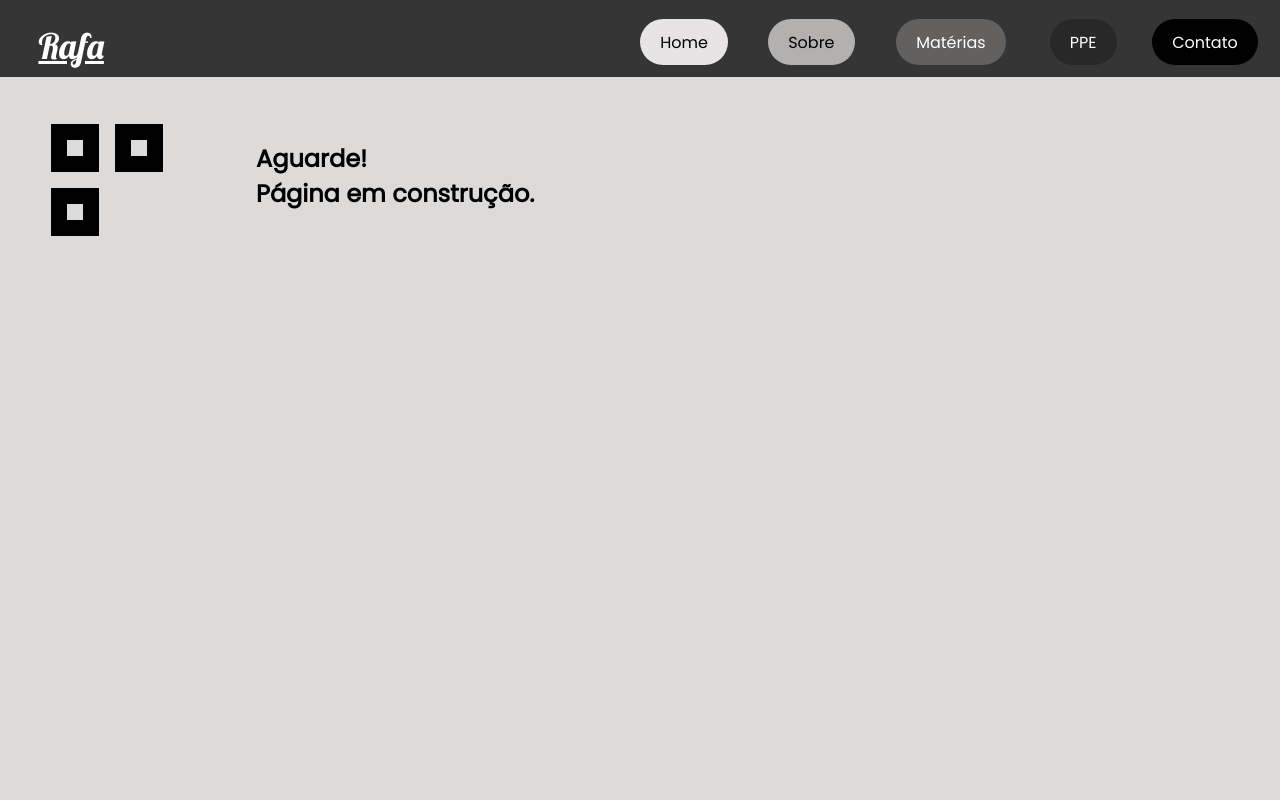
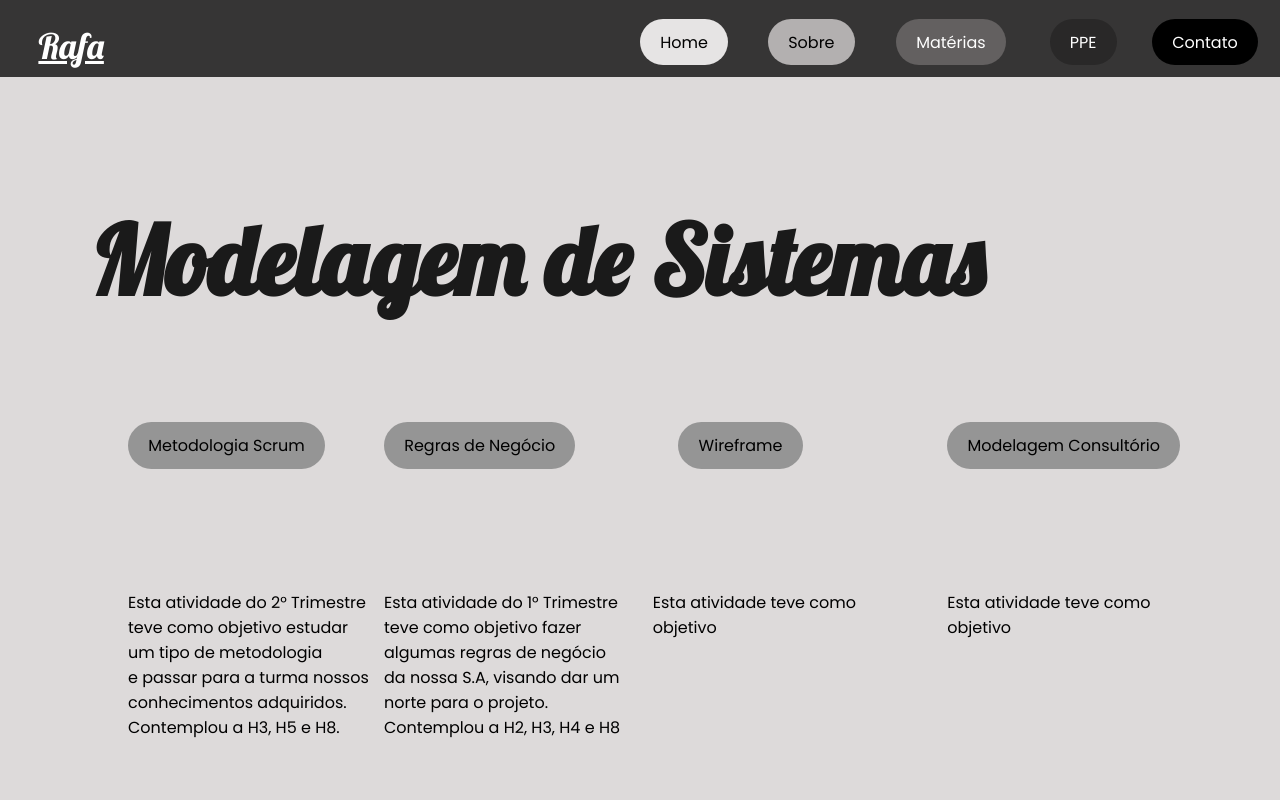
Before and after one commit to rafadondee/Ports, a React (Vite) app: page /tecnico in a window 1280 px wide. Shown: the top 800 px of the page. Built offline with nearby package versions, Linux system fonts and the light colour scheme; a web font is replaced by a local one.

Commit message:
Versão 3.0

```diff
--- a/src/index.css
+++ b/src/index.css
@@ -976,6 +976,7 @@ height: auto;
   left: 7%; /* Colocado no lado esquerdo */
   color: rgb(26, 26, 26);
 
+
 }
 
 
@@ -1062,7 +1063,7 @@ height: auto;
   font-size: 100%;
   font-weight: 500;
   font-family: Poppins;
-  transform: translateY(2300%);
+  transform: translateY(2600%);
   position: absolute; /* Alterado para absolute */
   left: 18%; /* Colocado no lado esquerdo */
   background-color: #959595;
@@ -1073,7 +1074,7 @@ height: auto;
 
   font-size: 100%;
   font-family: 'Poppins';
-  margin-top: 18%;
+  margin-top: 15%;
   position: absolute; /* Alterado para absolute */
   top: 150%; /* Colocado no topo */
   left: 18%; /* Colocado no lado esquerdo */
@@ -1081,16 +1082,187 @@ height: auto;
 }
 
 
+
+
 /*pgn do técnico */
 
 
-.tecnico h1 {
-  font-size: 150%;
-  font-family: 'Poppins';
-  margin-top: 5%; /* Colocado no topo */
-  margin-left: 20%; /* Colocado no lado esquerdo */
-  color: rgb(0, 0, 0);
-}
+.modelagemDeSistemas  {
+
+  font-size: 600%;
+  font-family: 'Lobster';
+  margin-top: 0;
+  position: absolute; /* Alterado para absolute */
+  top: 25%; /* Colocado no topo */
+  left: 7%; /* Colocado no lado esquerdo */
+  color: rgb(26, 26, 26);
+}
+
+.botao-salaDeAulaInvertida{
+
+
+  border-radius: 100px;
+  border: 1px solid transparent;
+  padding: 0.6em 1.2em;
+  font-size: 100%;
+  font-weight: 500;
+  font-family: Poppins;
+  margin-top: 30%;
+  position: absolute; /* Alterado para absolute */
+  left: 10%; /* Colocado no lado esquerdo */
+  background-color: #959595;
+
+}
+
+.paragrafo-salaDeAulaInvertida{
+
+  font-size: 100%;
+  font-family: 'Poppins';
+  margin-top: 18%;
+  position: absolute; /* Alterado para absolute */
+  top: 45%; /* Colocado no topo */
+  left: 10%; /* Colocado no lado esquerdo */
+
+}
+
+
+.botao-wireframe{
+
+  color: #000; /* Define a cor do texto como preto (ou a cor desejada) */
+  text-decoration: none; /* Remove o sublinhado */
+  border-radius: 100px;
+  border: 1px solid transparent;
+  padding: 0.6em 1.2em;
+  font-size: 100%;
+  font-weight: 500;
+  font-family: Poppins;
+  margin-top: 30%;
+  position: absolute; /* Alterado para absolute */
+  left: 53%; /* Colocado no lado esquerdo */
+  background-color: #959595;
+}
+
+.botao-wireframe :hover {
+  background-color:rgb(18, 230, 75);
+ }
+
+ .paragrafo-wireframe{
+
+  font-size: 100%;
+  font-family: 'Poppins';
+  margin-top: 18%;
+  position: absolute; /* Alterado para absolute */
+  top: 45%; /* Colocado no topo */
+  left: 30%; /* Colocado no lado esquerdo */
+
+}
+
+
+
+.botao-regrasDeNegocio{
+
+  color: #000; /* Define a cor do texto como preto (ou a cor desejada) */
+  text-decoration: none; /* Remove o sublinhado */
+  border-radius: 100px;
+  border: 1px solid transparent;
+  padding: 0.6em 1.2em;
+  font-size: 100%;
+  font-weight: 500;
+  font-family: Poppins;
+  margin-top: 30%;
+  position: absolute; /* Alterado para absolute */
+  left: 30%; /* Colocado no lado esquerdo */
+  background-color: #959595;
+}
+
+.botao-regrasDeNegocio:hover {
+  background-color:rgb(18, 230, 75);
+ }
+
+
+ .paragrafo-regrasDeNegocio{
+
+  font-size: 100%;
+  font-family: 'Poppins';
+  margin-top: 18%;
+  position: absolute; /* Alterado para absolute */
+  top: 45%; /* Colocado no topo */
+  left: 51%; /* Colocado no lado esquerdo */
+
+}
+
+
+.botao-modelagemConsultorio{
+
+  border-radius: 100px;
+  border: 1px solid transparent;
+  padding: 0.6em 1.2em;
+  font-size: 100%;
+  font-weight: 500;
+  font-family: Poppins;
+  margin-top: 30%;
+  position: absolute; /* Alterado para absolute */
+  left: 74%; /* Colocado no lado esquerdo */
+  background-color: #959595;
+
+}
+
+
+.paragrafo-modelagemConsultorio{
+
+  font-size: 100%;
+  font-family: 'Poppins';
+  margin-top: 18%;
+  position: absolute; /* Alterado para absolute */
+  top: 45%; /* Colocado no topo */
+  left: 74%; /* Colocado no lado esquerdo */
+
+}
+
+
+
+.bancoDeDados{
+
+  font-size: 600%;
+  font-family: 'Lobster';
+  margin-top: 0;
+  position: absolute; /* Alterado para absolute */
+  top: 125%; /* Colocado no topo */
+  left: 7%; /* Colocado no lado esquerdo */
+  color: rgb(26, 26, 26);
+}
+
+
+.desenvolvimentoDeSistemas{
+
+  font-size: 600%;
+  font-family: 'Lobster';
+  margin-top: 0;
+  position: absolute; /* Alterado para absolute */
+  top: 250%; /* Colocado no topo */
+  left: 7%; /* Colocado no lado esquerdo */
+  color: rgb(26, 26, 26);
+}
+
+
+
+.implantacaoDeSistemas{
+
+
+  font-size: 600%;
+  font-family: 'Lobster';
+  margin-top: 0;
+  position: absolute; /* Alterado para absolute */
+  top: 370%; /* Colocado no topo */
+  left: 7%; /* Colocado no lado esquerdo */
+  color: rgb(26, 26, 26);
+}
+
+
+
+
+
+
 
 
 
--- a/src/pages/escolha.jsx
+++ b/src/pages/escolha.jsx
@@ -25,7 +25,8 @@ function Escolha() {
 
       </header>
       <a className="titulo-header" href='/'>Rafa</a>
-     <h1 className='escolhaPrimeiroTrimestre' style={{ animation: 'scaleIn 1s cubic-bezier(0.390, 0.575, 0.565, 1.000) forwards' }}>Segundo Trimestre </h1>
+     <h1 className='primeiroTrimestreHumanas' style={{ animation: 'scaleIn 1s cubic-bezier(0.390, 0.575, 0.565, 1.000) forwards' }}>Primeiro Trimestre</h1  >
+      <h2 className='segundoTrimestreHumanas' >Segundo Trimestre</h2>
 
      <p className='paragrafo-naturezaEletromagnetismo'>Essa atividade de Ciências da Natureza<br /> teve como objetivo a criação de um<br /> cartaz explicando o magnetismo solar,<br /> terrestre e como e por quê<br /> acontecem as auroras polares.<br />
 Contemplou a habilidade H36. </p>
--- a/src/pages/tecnico.jsx
+++ b/src/pages/tecnico.jsx
@@ -17,19 +17,31 @@ function Tecnico() {
           <button className="botao-introducao" onClick={() => handleClick('/introducao')}>Sobre</button>
           <button className="botao-materias" onClick={() => handleClick('/materias')}>Matérias</button>
           <button className="botao-ppe" onClick={() => handleClick('/ppe')}>PPE</button>
-
+          <button className="botao-salaDeAulaInvertida" onClick={() => window.open('/Sala de aula invertida.pdf', '_blank')}>Metodologia Scrum</button>
+          <a class="botao-wireframe" href="https://www.figma.com/design/poJPUWCnDc9Cu14FtQt4xE/Wireframe---M%C3%A9dia-e-Alta-Fidelidade?node-id=13-2 " target="_blank">Wireframe</a>
+          <a class="botao-regrasDeNegocio" href="https://docs.google.com/spreadsheets/d/1MOYsL-Venk8RNgr8zlgpbkRq69sUTT7NGieRT_M7bek/edit?usp=sharing" target="_blank">Regras de Negócio</a>
+          <button className="botao-modelagemConsultorio" onClick={() => window.open('/Modelagem consultório médico.pdf', '_blank')}>Modelagem Consultório</button>
 
         </div>
 
 
       </header>
       <a className="titulo-header" href='/'>Rafa</a>
-      <h1>Aguarde! <br /> Página em construção.</h1>
-      <div class="loader">
-  <div class="box1"></div>
-  <div class="box2"></div>
-  <div class="box3"></div>
-</div>
+      <h1 className='modelagemDeSistemas' style={{ animation: 'scaleIn 1s cubic-bezier(0.390, 0.575, 0.565, 1.000) forwards' }}>Modelagem de Sistemas</h1  >
+      <h2 className='bancoDeDados'> Banco de Dados </h2>
+      <h2 className='desenvolvimentoDeSistemas' >Desenvolvimento de Sistemas</h2>
+      <h2 className='implantacaoDeSistemas'> Implantação de Sistemas</h2>
+
+
+      <p className='paragrafo-salaDeAulaInvertida'>Esta atividade do 2° Trimestre <br /> teve como objetivo estudar <br /> um tipo de metodologia <br /> e passar para a turma nossos <br /> conhecimentos adquiridos.  <br />
+       Contemplou a H3, H5 e H8. </p>
+      <p className='paragrafo-wireframe'>Esta atividade do 1° Trimestre <br /> teve como objetivo fazer<br /> algumas regras de negócio <br /> da nossa S.A, visando dar um <br /> norte para o projeto. <br /> Contemplou a H2, H3, H4 e H8   </p>
+      <p className='paragrafo-regrasDeNegocio'>Esta atividade teve como<br /> objetivo   </p>
+      <p className='paragrafo-modelagemConsultorio'>Esta atividade teve como<br /> objetivo <br />  </p>
+
+
+
+
 </div>
 
   );
```
Also changed, not shown: 2 other files (tests, documents, lock files or other folders).
